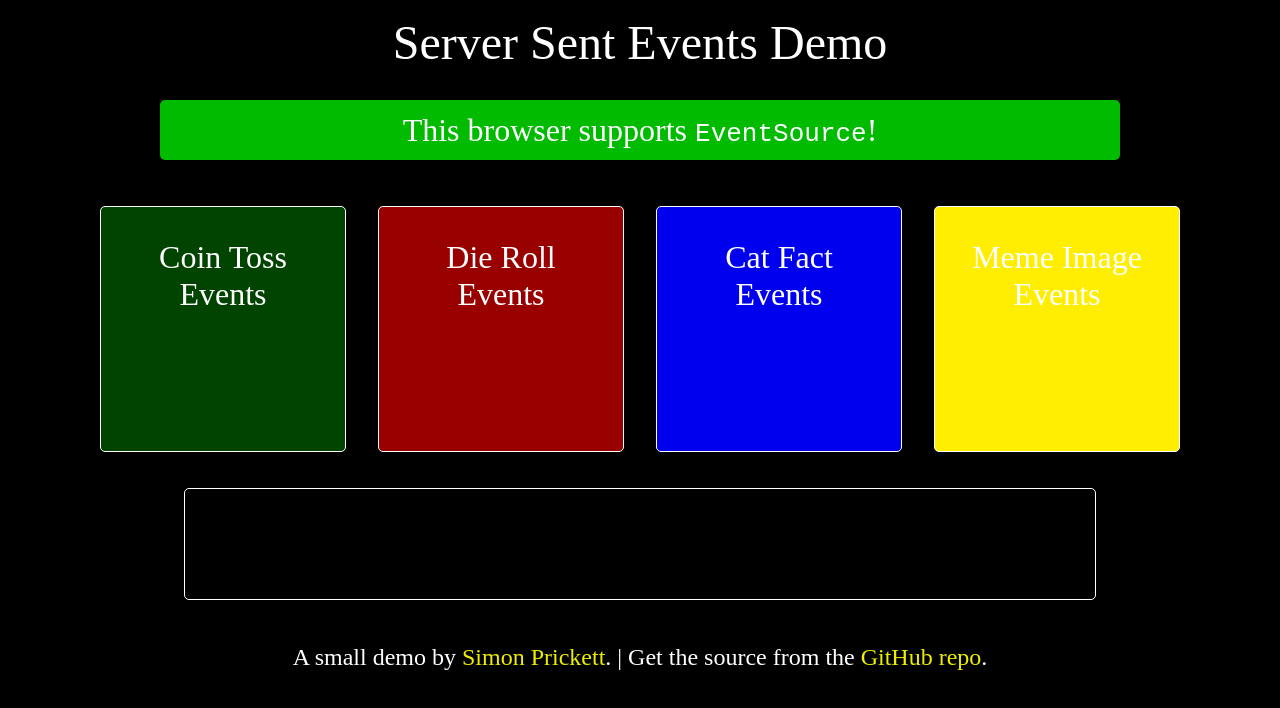
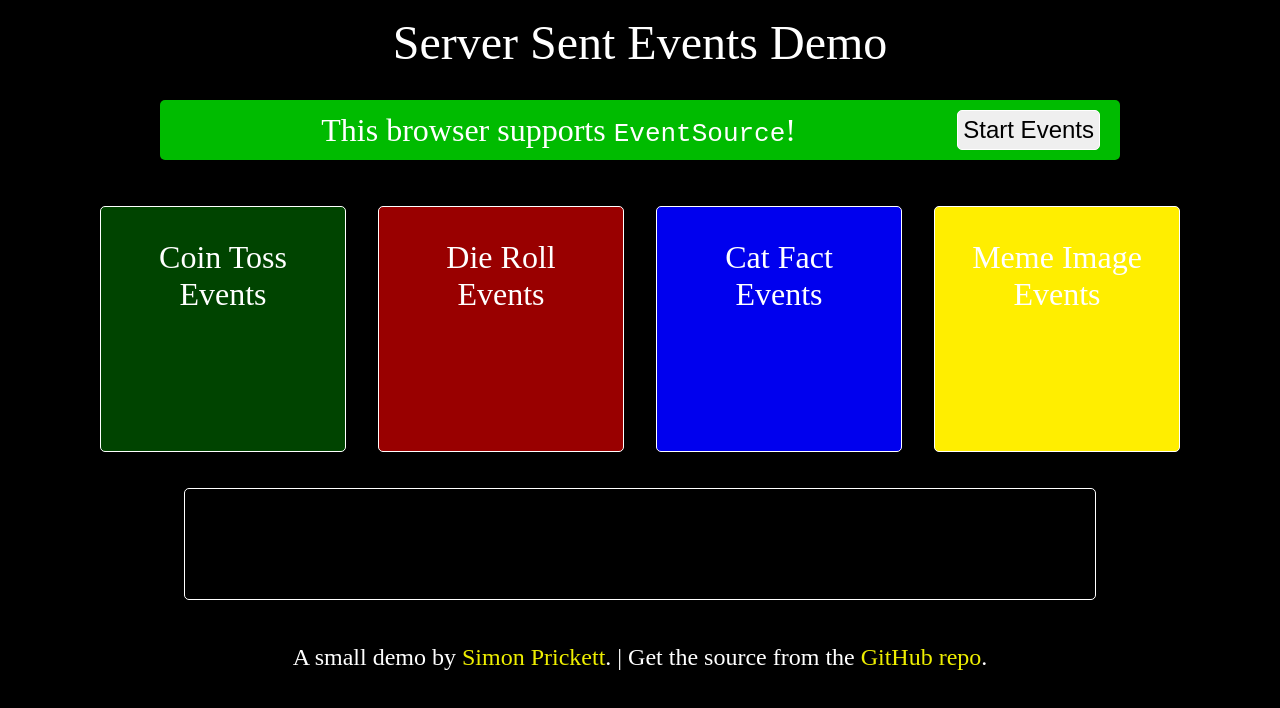
Before and after one commit to simonprickett/server-sent-events-demo, a plain HTML site: page src/vanilla/client/index.html in a window 1280 px wide. Drawn offline with Linux system fonts and the light colour scheme; no server answers.

Commit message:
Adds functionality to stop and start event stream from browser.

```diff
--- a/src/vanilla/client/css/app.css
+++ b/src/vanilla/client/css/app.css
@@ -69,6 +69,22 @@ a {
     background-color: #990000;
 }
 
+.startEvents {
+    border-color: #FFFFFF;
+    border-radius: 5px;
+    border-width: 1px;
+    border-style: solid;
+    padding: 5px;
+    font-size: 0.75em;
+    float: right;
+    margin-top: 10px;
+    margin-right: 20px;
+}
+
+.startEvents:active {
+    background-color: #888888;
+}
+
 .catFacts {
     background-color: #0000EE;
 }
--- a/src/vanilla/client/js/app.js
+++ b/src/vanilla/client/js/app.js
@@ -2,59 +2,73 @@
 
 const app = {
   updateEventsReceived: (event) => {
-    const eventLog = document.getElementById('eventLog');
-
-    eventLog.insertAdjacentHTML('afterbegin', `<br>${event.lastEventId}: (${event.type}) ${event.data}`);
+    document.getElementById('eventLog').insertAdjacentHTML('afterbegin', `<br>${event.lastEventId}: (${event.type}) ${event.data}`);
   },
 
-  initialize: () => {
-    if (!! window.EventSource) {
-      document.getElementById('browserSupport').innerHTML = 'This browser supports <tt>EventSource</tt>!';
+  resetStartButton: () => {
+    document.getElementById('startEvents').value = 'Start Events';
+  },
 
-      const eventSource = new EventSource('http://localhost:5000/randomNamedEvents');
+  startEvents: () => {
+    app.eventSource = new EventSource('http://localhost:5000/randomNamedEvents');
 
-      eventSource.onmessage = (e) => {
+    app.eventSource.onmessage = (e) => {
       console.log(e);
       if (e.lastEventId === '-1') {
-          eventSource.close();
+        app.eventSource.close();
         document.getElementById('eventLog').insertAdjacentHTML('afterbegin', '<br>End of event stream from server.');
+        app.resetStartButton();
       }
     };
 
-      eventSource.addEventListener('coinToss', (e) => {
+    app.eventSource.addEventListener('coinToss', (e) => {
       console.log(e);
       document.getElementById('coinToss').innerHTML = `${e.data}`;
       app.updateEventsReceived(e);
     });
 
-      eventSource.addEventListener('dieRoll', (e) => {
+    app.eventSource.addEventListener('dieRoll', (e) => {
       console.log(e);
       document.getElementById('dieRoll').innerHTML = `${e.data}`;
       app.updateEventsReceived(e);
     });
 
-      eventSource.addEventListener('catFact', (e) => {
+    app.eventSource.addEventListener('catFact', (e) => {
       document.getElementById('catFact').innerHTML = `${e.data}`;
       app.updateEventsReceived(e);
     });
 
-      eventSource.addEventListener('meme', (e) => {
+    app.eventSource.addEventListener('meme', (e) => {
       console.log(e);
       document.getElementById('meme').innerHTML = `<img class="memeImage" src="${e.data}">`;
       app.updateEventsReceived(e);
     });
 
-      eventSource.addEventListener('error', (e) => {
+    app.eventSource.addEventListener('error', (e) => {
       console.log('got an error');
       console.log(e);
+      app.resetStartButton();
     });
-    } else {
-      // TODO update div to have additional class 'unsupportedBrowser
-      document.getElementById('browserSupport').innerHTML = 'Sorry, your browser does not support <tt>EventSource</tt> which is required for this demo.';
-    }
   }
 };
 
 document.addEventListener('DOMContentLoaded', () => {
-  app.initialize();
+  const browserSupportElem = document.getElementById('browserSupport');
+
+  if (!! window.EventSource) {
+    browserSupportElem.innerHTML = 'This browser supports <tt>EventSource</tt>! <input type="submit" class="startEvents" id="startEvents" value="Start Events">';
+    document.getElementById('startEvents').addEventListener('click', function(event) {
+      if (this.value === 'Start Events') {
+        this.value = 'Stop Events';
+        app.startEvents();
+      } else {
+        app.eventSource.close();
+        document.getElementById('eventLog').insertAdjacentHTML('afterbegin', '<br>Event stream closed by browser.');
+        app.resetStartButton();
+      }
     });
+  } else {
+    browserSupportElem.innerHTML = 'This browser does not support <tt>EventSource</tt> :(';
+    browserSupportElem.classList.add('unsupportedBrowser');
+  }
+});
```
Lines whose indentation alone changed are shown as unchanged.
